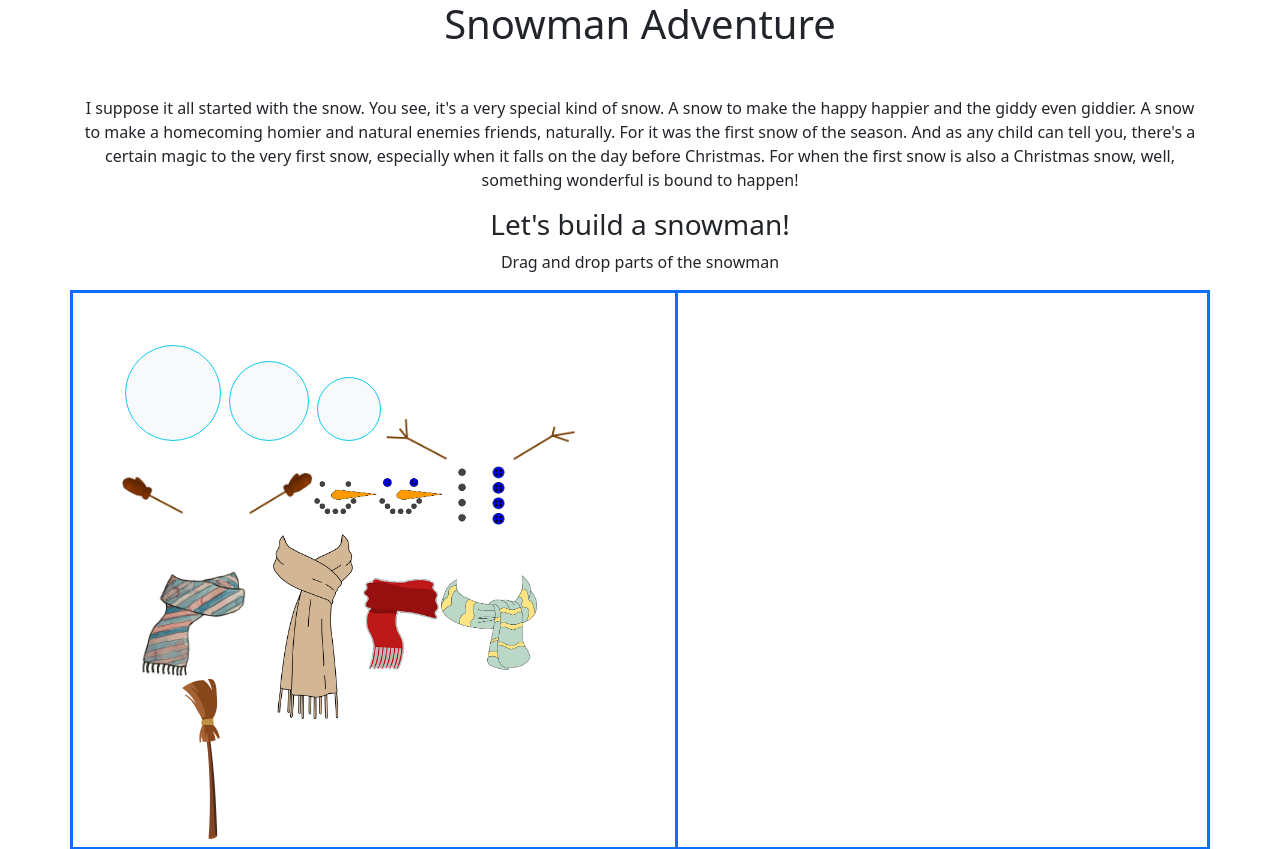
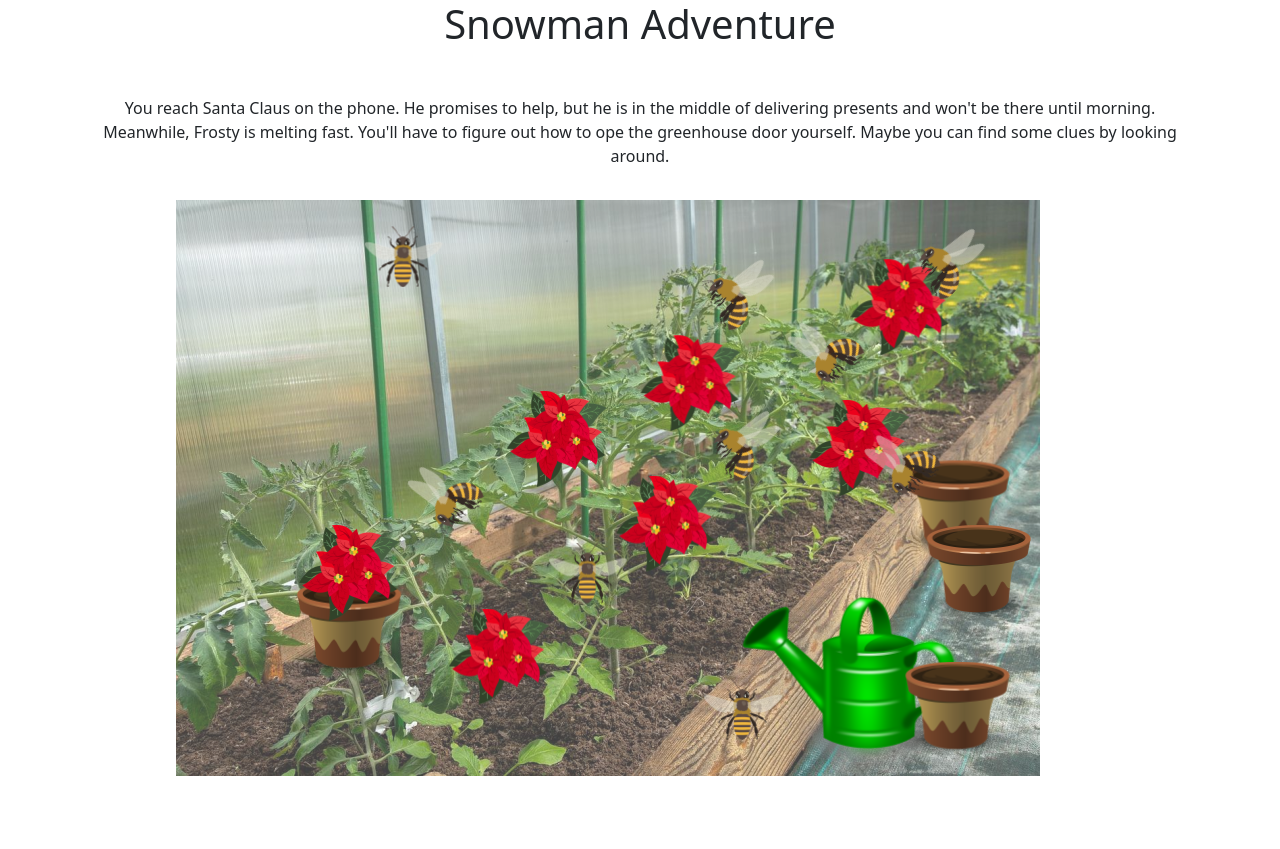
Before and after one commit to m1robyndunstan/VirtualEscapeRooms, an Angular app in the folder VirtualEscapeRooms/: page /snowman in a window 1280 px wide. Shown: the top 849 px of the page. Built offline with nearby package versions, Linux system fonts and the light colour scheme.

Commit message:
Add greenhouse clue

```diff
--- a/VirtualEscapeRooms/src/app/snowman-adventure/snowman-adventure.component.html
+++ b/VirtualEscapeRooms/src/app/snowman-adventure/snowman-adventure.component.html
@@ -140,6 +140,17 @@
             </p>
             <app-phone-puzzle (calledSanta)="continue()"></app-phone-puzzle>
         </ng-container>
+        <ng-container *ngSwitchCase="availablePages.Lock">
+            <p class="text-center">
+                You reach Santa Claus on the phone. He promises to help, but he is in the middle of
+                delivering presents and won&apos;t be there until morning. Meanwhile, Frosty is
+                melting fast. You&apos;ll have to figure out how to ope the greenhouse door
+                yourself. Maybe you can find some clues by looking around.
+            </p>
+            <div class="text-center">
+            <img class="img-fluid" src="/assets/snowman/greenhouse.png" />
+            </div>
+        </ng-container>
         <ng-container *ngSwitchDefault>
             <div class="alert alert-danger text-center">
                 <h2>Something's not working</h2>
--- a/VirtualEscapeRooms/src/app/snowman-adventure/snowman-adventure.component.ts
+++ b/VirtualEscapeRooms/src/app/snowman-adventure/snowman-adventure.component.ts
@@ -8,7 +8,7 @@ import { AnswerValidationType } from '../shared/enter-solution/enter-solution.co
 })
 export class SnowmanAdventureComponent implements OnInit {
 
-  currentPage = SnowmanPages.Intro;
+  currentPage = SnowmanPages.Lock;
   availablePages = SnowmanPages;
 
   questions = [
```
Also changed, not shown: VirtualEscapeRooms/src/assets/snowman/greenhouse.png (added).
